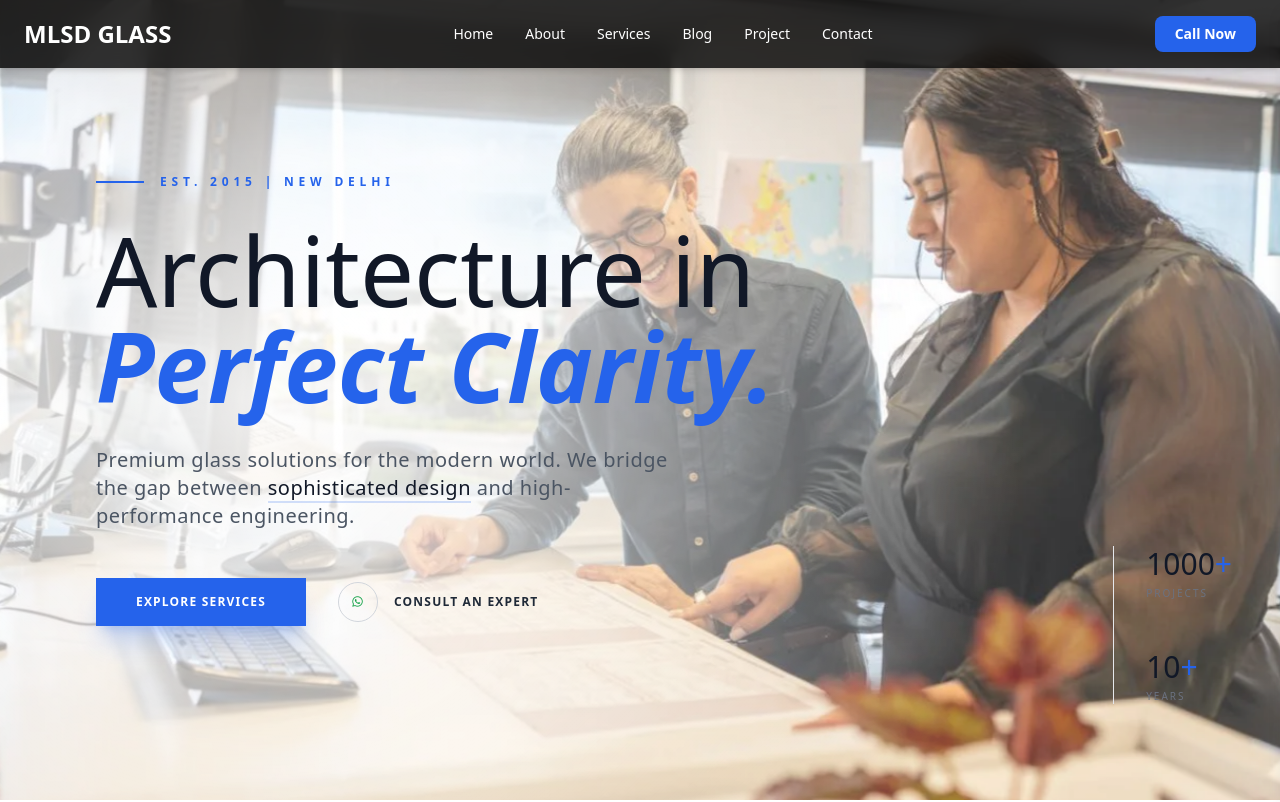
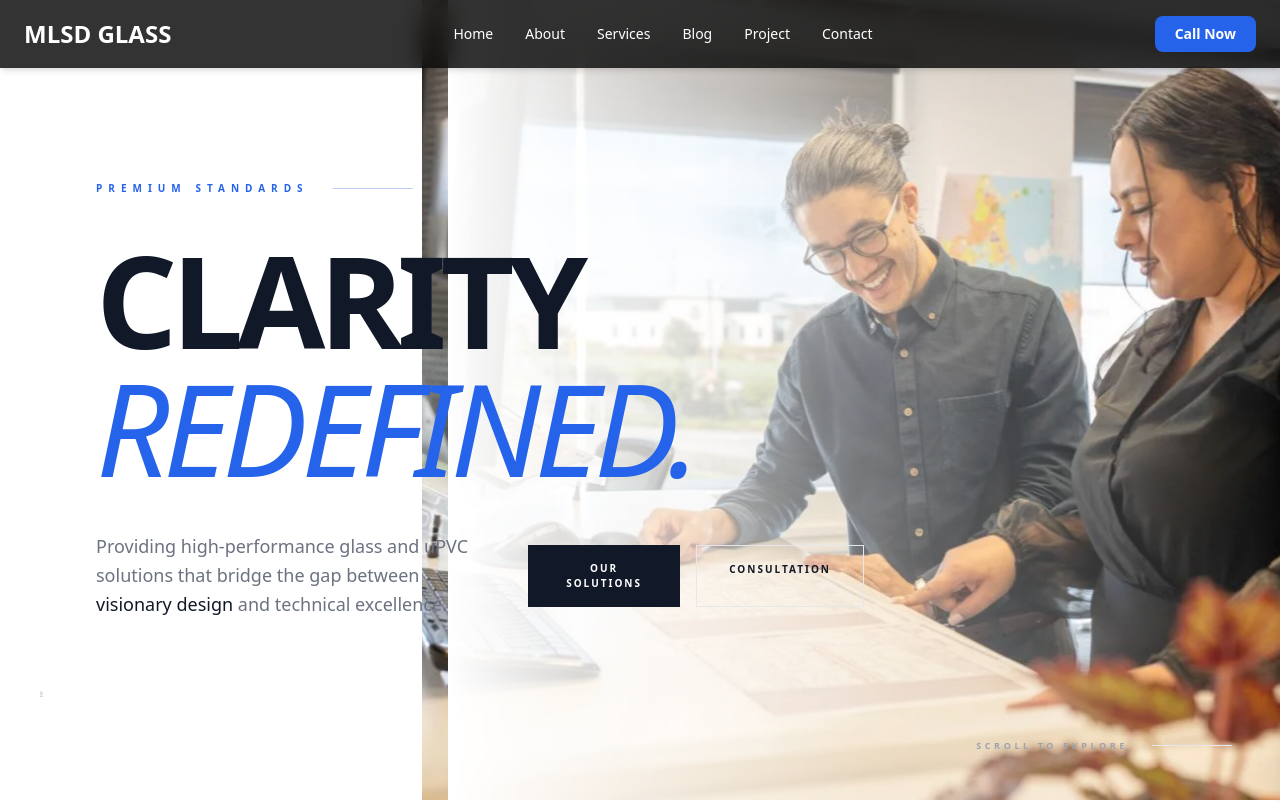
Before and after one commit to AbhishekBorpa/hey, a plain HTML site: page index.html in a window 1280 px wide. Shown: the top 802 px of the page. Drawn offline with nearby package versions, Linux system fonts and the light colour scheme.

Commit message:
fresh start

```diff
--- a/index.html
+++ b/index.html
@@ -79,70 +79,90 @@
 </div>
 
 <!-- ================= HERO ================= -->
-<section class="relative h-screen w-full overflow-hidden bg-gradient-to-br from-blue-50 via-white to-blue-50 flex items-center">
+<section class="relative h-screen w-full overflow-hidden bg-white flex items-center">
 
-  <!-- Background Image with Subtle Ken Burns -->
-  <div class="absolute inset-0 z-0">
+  <!-- Background Architectural Element (Right Side) -->
+  <div class="absolute top-0 right-0 w-full lg:w-[65%] h-full z-0">
     <img
       src="/images/architecture-work.webp"
       alt="Modern Architecture"
-      class="w-full h-full object-cover opacity-80 animate-ken-burns"
+      class="w-full h-full object-cover animate-ken-burns"
     >
-    <!-- Localized Misty Light Gradient behind text -->
-    <div class="absolute inset-0 bg-[radial-gradient(circle_at_20%_50%,rgba(255,255,255,0.9)_0%,rgba(255,255,255,0.4)_40%,transparent_70%)]"></div>
+    <!-- Sophisticated Gradient Fade -->
+    <div class="absolute inset-0 bg-gradient-to-r from-white via-white/40 to-transparent"></div>
+    <div class="absolute inset-0 bg-gradient-to-b from-white/10 via-transparent to-white/10"></div>
   </div>
 
-  <!-- Content Container -->
+  <!-- Content Layer (Left Side Focus) -->
   <div class="relative z-10 w-full px-6 md:px-16 lg:px-24">
 
-    <div data-animate="left" class="max-w-4xl opacity-0 -translate-x-8 transition-all duration-1000 ease-out">
+    <div data-animate="left" class="max-w-3xl opacity-0 -translate-x-12 transition-all duration-1000 ease-out">
 
-      <div class="flex items-center gap-4 mb-8">
-        <div class="w-12 h-[2px] bg-blue-600"></div>
-        <span class="text-xs font-bold tracking-[0.4em] text-blue-600 uppercase">
-          Est. 2015 | New Delhi
-        </span>
+      <!-- Premium Tagline -->
+      <div class="flex items-center gap-6 mb-10">
+        <span class="text-[10px] font-black uppercase tracking-[0.6em] text-blue-600">Premium Standards</span>
+        <div class="h-[1px] w-20 bg-blue-600/30"></div>
       </div>
 
-      <h1 class="text-6xl md:text-8xl font-light text-gray-900 leading-tight mb-8">
-        Architecture in <br>
-        <span class="font-bold text-blue-600 italic">Perfect Clarity.</span>
+      <!-- Headline with Interacting Weights -->
+      <h1 class="text-6xl md:text-8xl lg:text-9xl font-black text-gray-900 leading-[0.85] tracking-tighter mb-10">
+        CLARITY <br>
+        <span class="font-light italic text-blue-600">REDEFINED.</span>
       </h1>
 
-      <p class="mb-12 text-lg md:text-xl text-gray-600 leading-relaxed max-w-xl font-light tracking-wide">
-        Premium glass solutions for the modern world. We bridge the gap between
-        <span class="text-gray-900 font-medium border-b-2 border-blue-600/20">sophisticated design</span> and high-performance engineering.
-      </p>
+      <!-- Detailed Description with Structured Layout -->
+      <div class="flex flex-col md:flex-row gap-12 items-start md:items-center">
+        <p class="text-lg text-gray-500 leading-relaxed max-w-sm font-light">
+          Providing high-performance glass and uPVC solutions that bridge the gap between <span class="text-gray-900 font-medium">visionary design</span> and technical excellence.
+        </p>
 
-      <div class="flex flex-wrap gap-8 items-center">
-        <a href="/pages/service.html" class="group relative px-10 py-4 bg-blue-600 text-white font-bold tracking-widest text-xs uppercase transition-all hover:bg-blue-700 shadow-xl shadow-blue-600/20">
-          Explore Services
-        </a>
-
-        <a href="https://wa.me/919968511810" class="group flex items-center gap-4 text-gray-800 font-bold tracking-widest text-xs uppercase">
-          <span class="w-10 h-10 rounded-full border border-gray-300 flex items-center justify-center group-hover:border-blue-600 group-hover:bg-blue-50 transition-all">
-            <i class="fab fa-whatsapp text-green-600"></i>
-          </span>
-          Consult an Expert
-        </a>
+        <!-- Professional Action Buttons -->
+        <div class="flex flex-col sm:flex-row gap-4">
+          <a href="/pages/service.html" class="px-8 py-4 bg-gray-900 text-white text-[10px] font-bold uppercase tracking-[0.2em] hover:bg-blue-600 transition-all duration-300 text-center">
+            Our Solutions
+          </a>
+          <a href="https://wa.me/919968511810" class="px-8 py-4 border border-gray-200 text-gray-900 text-[10px] font-bold uppercase tracking-[0.2em] hover:border-blue-600 hover:text-blue-600 transition-all duration-300 text-center">
+            Consultation
+          </a>
+        </div>
       </div>
 
     </div>
   </div>
 
-  <!-- Minimalist Side Stats (Vertical) -->
-  <div class="hidden lg:flex absolute right-12 bottom-24 z-10 flex-col gap-12 text-gray-900 border-l border-gray-200 pl-8">
-    <div>
-      <p class="text-3xl font-light">1000<span class="text-blue-600">+</span></p>
-      <p class="text-[10px] uppercase tracking-[0.2em] text-gray-500 mt-1">Projects</p>
-    </div>
-    <div>
-      <p class="text-3xl font-light">10<span class="text-blue-600">+</span></p>
-      <p class="text-[10px] uppercase tracking-[0.2em] text-gray-500 mt-1">Years</p>
+  <!-- Floating Side Branding -->
+  <div class="absolute left-10 bottom-24 hidden lg:block overflow-hidden">
+    <p class="text-[9px] font-bold uppercase tracking-[1em] text-gray-300 -rotate-90 origin-left">
+      MLSD — ESTABLISHED 2015
+    </p>
+  </div>
+
+  <!-- Minimal Scroll Indicator -->
+  <div class="absolute bottom-12 right-12 z-10 hidden md:flex items-center gap-6">
+    <span class="text-[9px] font-bold uppercase tracking-[0.4em] text-gray-400">Scroll to Explore</span>
+    <div class="w-20 h-[1px] bg-gray-200 relative overflow-hidden">
+      <div class="absolute inset-0 bg-blue-600 animate-scroll-line"></div>
     </div>
   </div>
 
 </section>
+
+<style>
+  @keyframes ken-burns {
+    0% { transform: scale(1); }
+    100% { transform: scale(1.1); }
+  }
+  @keyframes scroll-line {
+    0% { transform: translateX(-100%); }
+    100% { transform: translateX(100%); }
+  }
+  .animate-ken-burns {
+    animation: ken-burns 30s ease-in-out infinite alternate;
+  }
+  .animate-scroll-line {
+    animation: scroll-line 2.5s infinite ease-in-out;
+  }
+</style>
 
 <style>
   @keyframes ken-burns {
```
